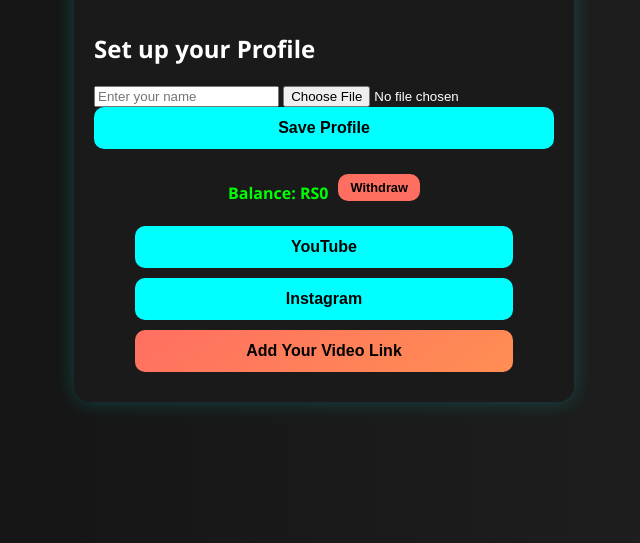
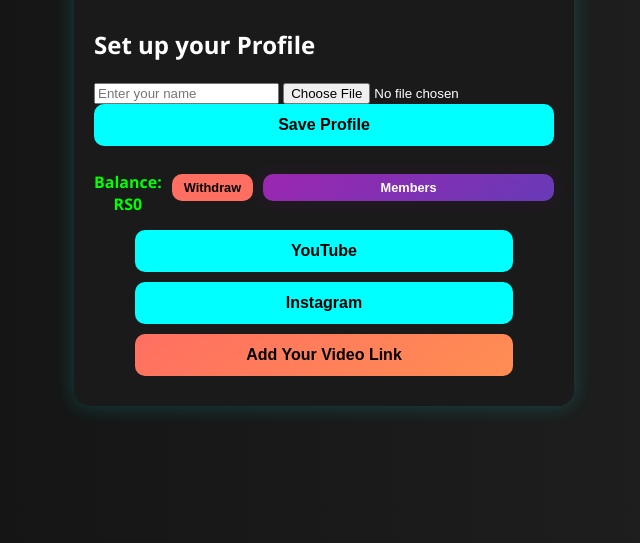
Before and after one commit to imtiaz623/tiktok, a plain HTML site: page index.html in a window 1280 px wide. Shown: the part 257-800 px from the top of the page, without its empty margins (316-956 px from the left). Drawn offline with Linux system fonts and the light colour scheme.

Commit message:
Update index.html2
2

```diff
--- a/index.html
+++ b/index.html
@@ -80,6 +80,28 @@
       font-size: 0.8rem;
       white-space: nowrap;
       width: auto;
+    }
+    .members-btn {
+      padding: 6px 12px;
+      border-radius: 10px;
+      color: white;
+      font-weight: bold;
+      cursor: pointer;
+      font-size: 0.8rem;
+      border: none;
+      transform: translateY(0);
+      transition: all 0.3s;
+      animation: pulse-purple 2s infinite;
+      background: linear-gradient(145deg, #9c27b0, #673ab7);
+      box-shadow: 0 4px 8px rgba(0,0,0,0.3);
+    }
+    .members-btn:active {
+      transform: translateY(2px);
+    }
+    @keyframes pulse-purple {
+      0% { box-shadow: 0 0 0 0 rgba(156, 39, 176, 0.7); }
+      70% { box-shadow: 0 0 0 10px rgba(156, 39, 176, 0); }
+      100% { box-shadow: 0 0 0 0 rgba(156, 39, 176, 0); }
     }
     .video-list-container {
       width: 100%;
@@ -221,6 +243,9 @@
         width: 35px;
         height: 35px;
       }
+      .balance-container {
+        flex-wrap: wrap;
+      }
     }
   </style>
 </head>
@@ -250,6 +275,7 @@
         Balance: RS0
       </div>
       <button class="withdraw-btn" onclick="showWithdrawMessage()">Withdraw</button>
+      <button class="members-btn" onclick="showMembers()">Members</button>
     </div>
 
     <!-- Withdraw Message (Hidden by default) -->
@@ -314,7 +340,11 @@
       }
     };
 
-    // NEW FUNCTION FOR BALANCE CHECK
+    function showMembers() {
+      alert("Members section coming soon! 🎉");
+      // Add your members functionality here
+    }
+
     function checkBalanceForForm() {
       if (balance >= 10) {
         window.open('https://docs.google.com/forms/d/1CVT0LdZ6MoKuj0-le8LcqhulkRZ8ut0wP2Yqtvv6vq0/edit', '_blank');
```
